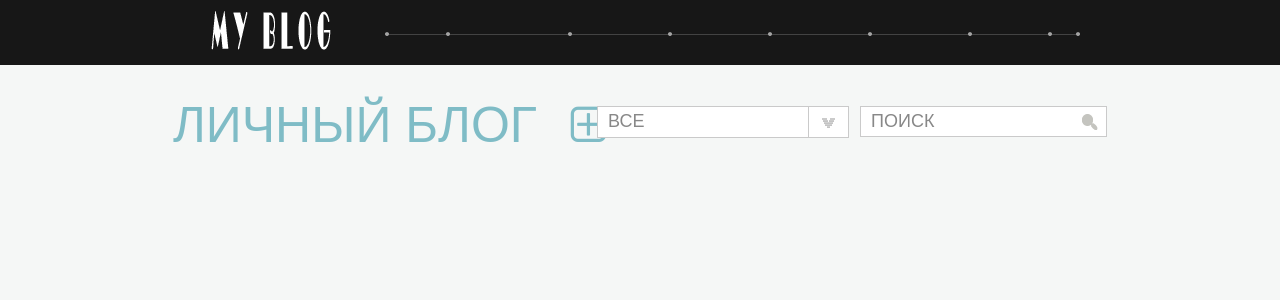
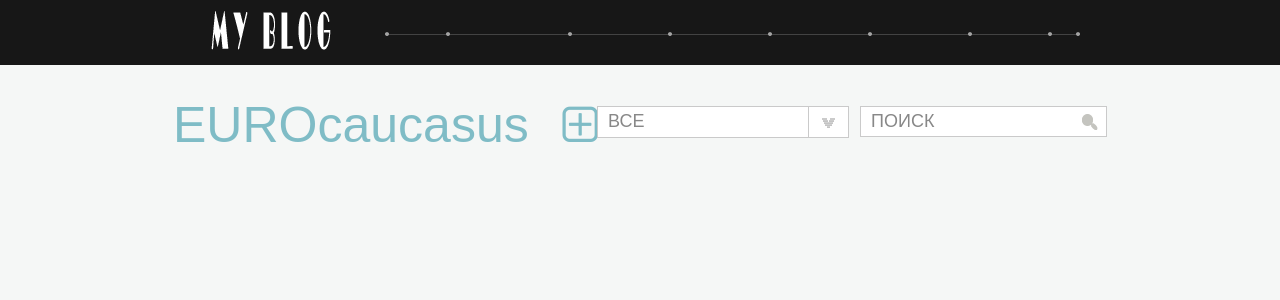
Before and after one commit to MuradGasanov/blog, a Django app: page /blog/ in a window 1280 px wide. Shown: the top 300 px of the page. Run offline with Django 3.2, Linux system fonts and the light colour scheme; data that the repository does not hold is empty; some libraries are stand-ins or nearby versions; some web fonts are replaced.

Commit message:
Лого

```diff
--- a/main/static/css/post.css
+++ b/main/static/css/post.css
@@ -72,6 +72,10 @@
 
 .blog-title .title a {
     color: #7fbcc6
+}
+
+.blog-title .title span{
+    text-transform: none;
 }
 
 .blog-title .back-button {
--- a/templates/base-post.html
+++ b/templates/base-post.html
@@ -22,7 +22,7 @@
 {% endblock %}
 {% block blog-container %}
     <div class="blog-title">
-        <h2 class="title"><a href="/blog/" class="bb-url">Личный блог</a>
+        <h2 class="title"><a href="/blog/" class="bb-url">EURO<span>caucasus</span></a>
             <a id="add_post" href="/blog/add-post/" title="Добавить новость"><i class="fa fa-plus-square-o"></i></a></h2>
 
         <form class="search-form" action="." method="get">
```
